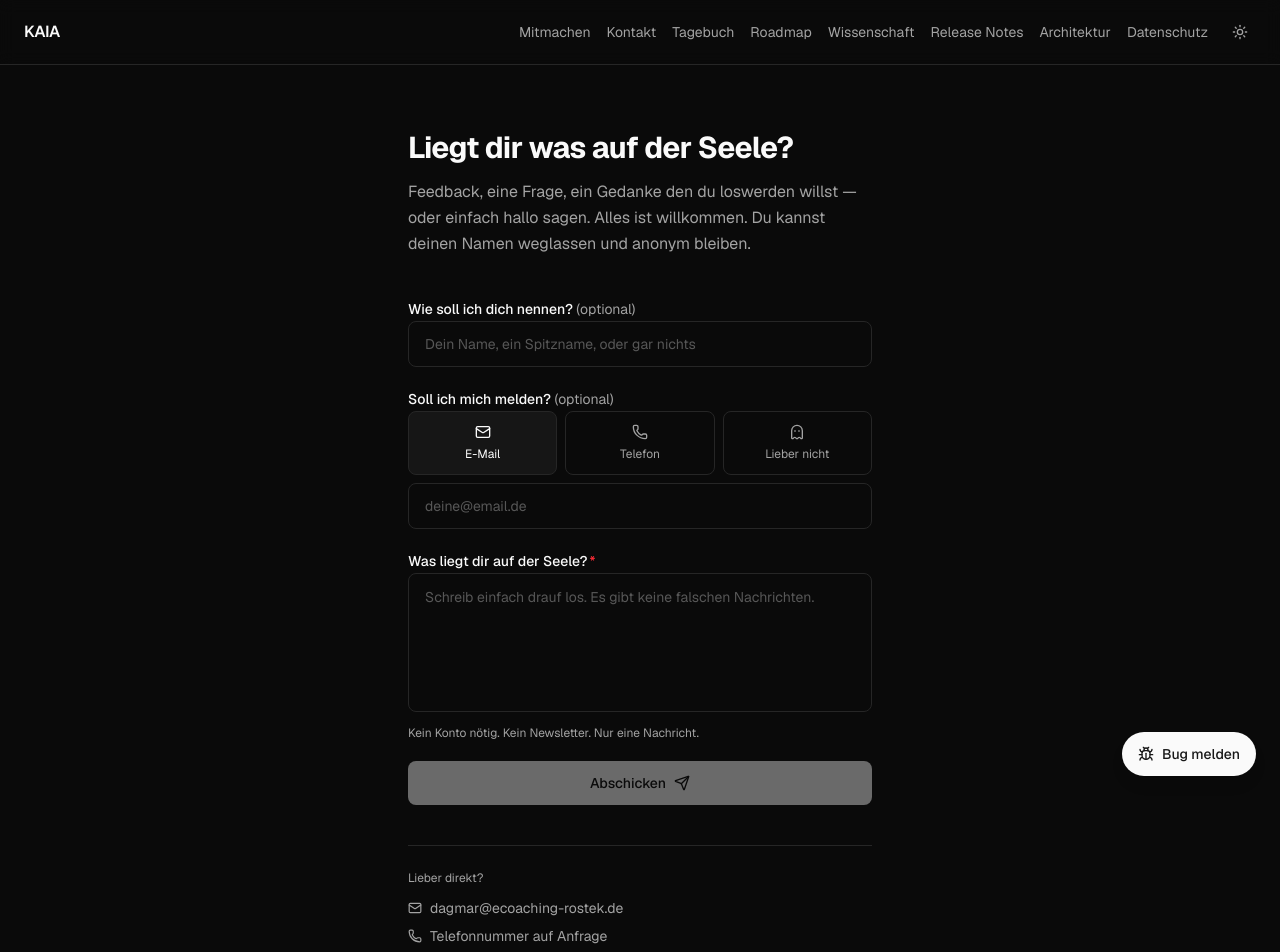
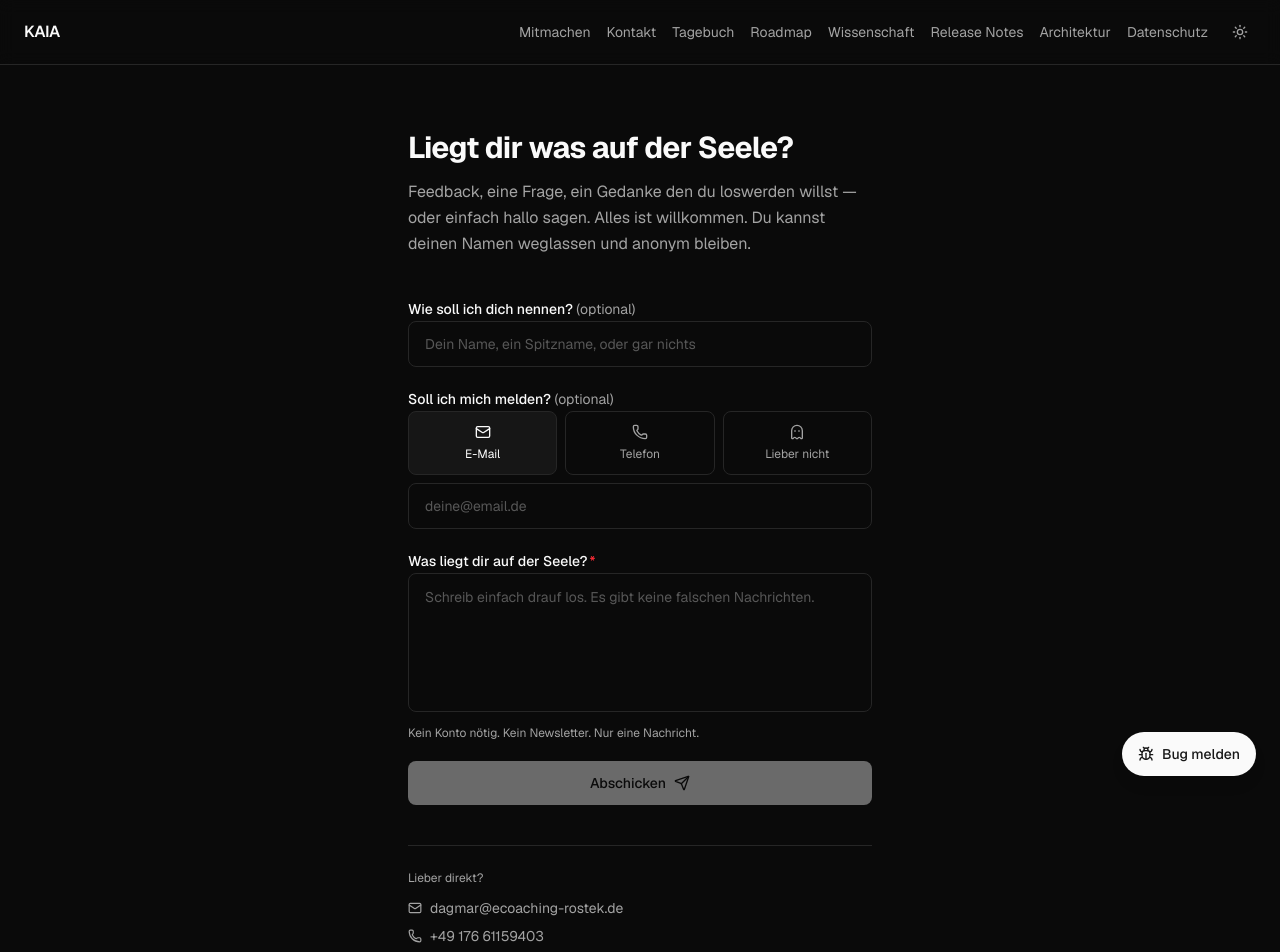
Before and after one commit to dagmar-rostek/kaia-app, a Next.js app in the folder apps/web/: page /kontakt in a window 1280 px wide. Shown: the top 952 px of the page. Built offline with nearby package versions, Linux system fonts and the light colour scheme.

Commit message:
fix: Telefonnummer auf Kontaktseite eingetragen

```diff
--- a/apps/web/src/app/(public)/kontakt/page.tsx
+++ b/apps/web/src/app/(public)/kontakt/page.tsx
@@ -178,11 +178,11 @@ export default function KontaktPage() {
             dagmar@ecoaching-rostek.de
           </a>
           <a
-            href="tel:+49"
+            href="tel:+4917661159403"
             className="inline-flex items-center gap-2 text-sm text-muted-foreground hover:text-foreground transition-colors"
           >
             <Phone className="h-3.5 w-3.5" />
-            Telefonnummer auf Anfrage
+            +49 176 61159403
           </a>
         </div>
       </div>
```
